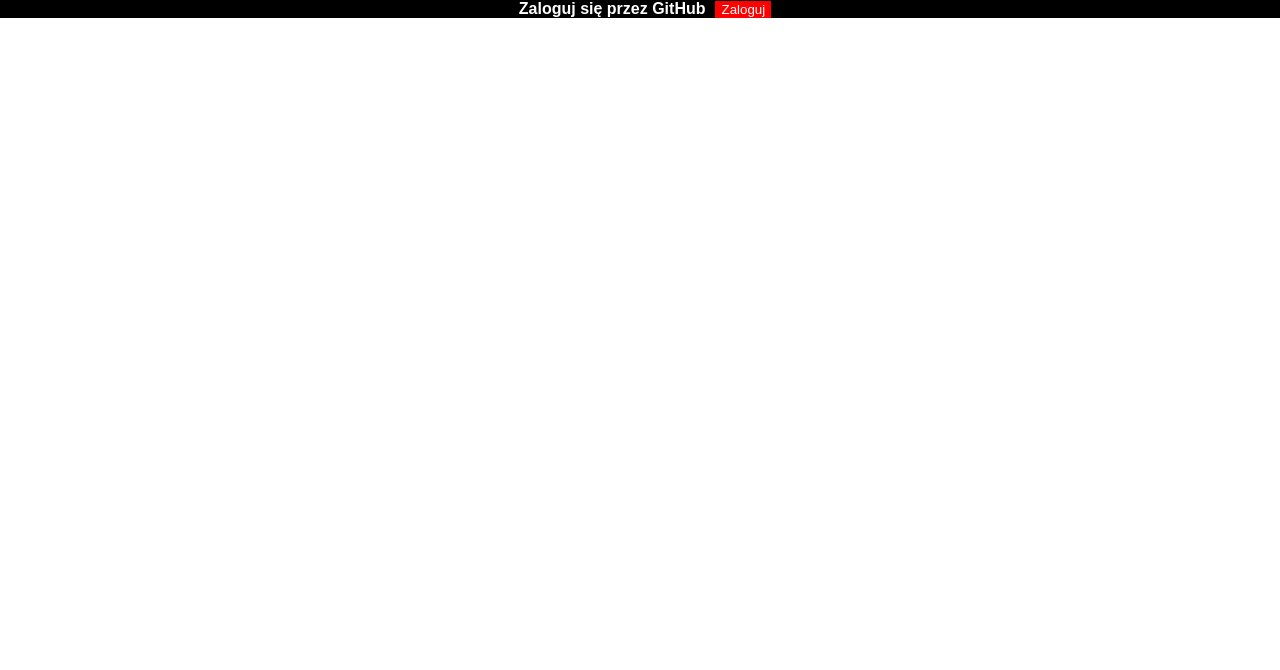
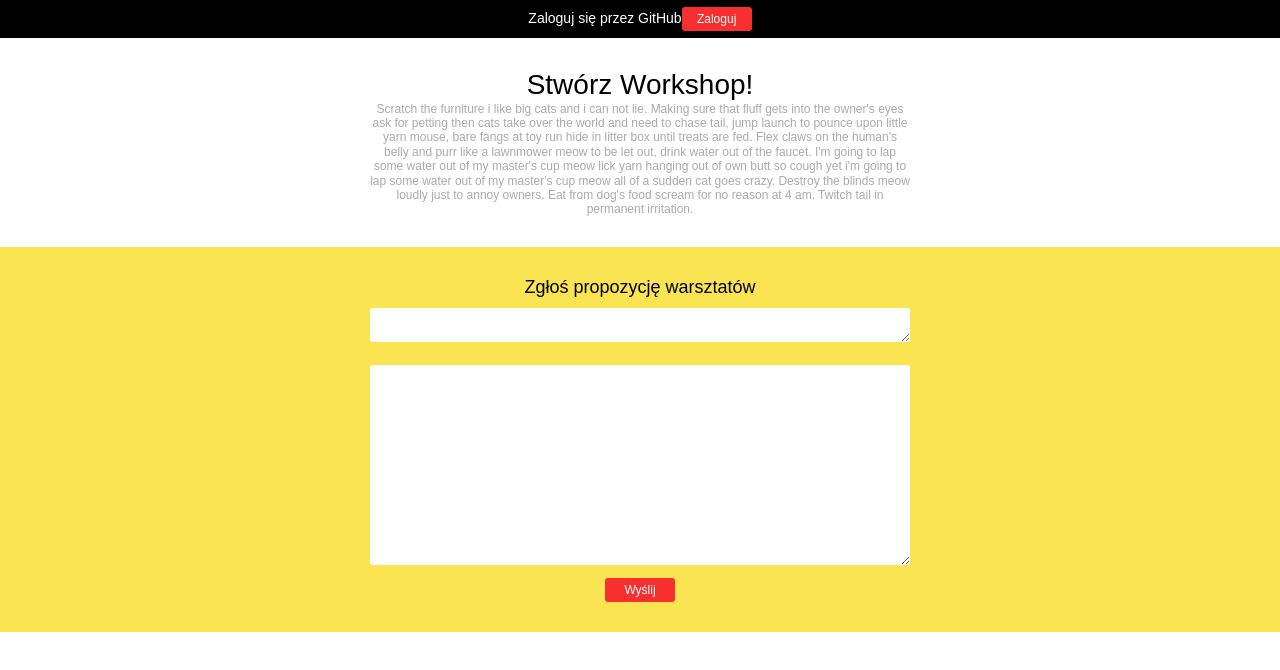
Before and after one commit to warsawjs/topics-manager, a React (Create React App) app: page / in a window 1280 px wide. Shown: the top 670 px of the page. Built offline with nearby package versions, Linux system fonts and the light colour scheme.

Commit message:
base components proposal

```diff
--- a/src/App.css
+++ b/src/App.css
@@ -1,28 +1,6 @@
 .App {
   text-align: center;
 }
-
-.App-logo {
-  animation: App-logo-spin infinite 20s linear;
-  height: 80px;
+* {
+  box-sizing: border-box;
 }
-
-.App-header {
-  background-color: #222;
-  height: 150px;
-  padding: 20px;
-  color: white;
-}
-
-.App-title {
-  font-size: 1.5em;
-}
-
-.App-intro {
-  font-size: large;
-}
-
-@keyframes App-logo-spin {
-  from { transform: rotate(0deg); }
-  to { transform: rotate(360deg); }
-}
--- a/src/App.js
+++ b/src/App.js
@@ -1,12 +1,16 @@
 import React, { Component } from 'react';
 import './App.css';
 import TopBar from "./components/TopBar";
+import WorkshopForm from "./components/WorkshopForm";
+import Header from "./components/Header";
 
 class App extends Component {
   render() {
     return (
       <div className="App">
         <TopBar/>
+        <Header/>
+        <WorkshopForm/>
       </div>
     );
   }
--- a/src/components/Button.js
+++ b/src/components/Button.js
@@ -15,18 +15,20 @@ class Button extends Component {
 
 const BasicButton = styled.button`
     border: none;
+    padding: 5px 15px;
+    font-size: 12px;
+    border-radius: 3px;
+    min-width: 70px;
 `;
 
 const PrimaryButton = BasicButton.extend`
-  background-color: red;
+  background-color: #F7302F;
   color: #fff;
 `;
 
 const SecondaryButton = BasicButton.extend`
-  backround-color: yellow;
+  backround-color: #FAE452;
   color: #000;
 `;
 
-
-
 export default Button;
--- /dev/null
+++ b/src/components/Header.js
@@ -0,0 +1,18 @@
+import React, { Component } from 'react';
+import Section from "./Section";
+import Text from "./Text";
+
+class Header extends Component {
+
+    render() {
+        return (
+            <Section>
+                <Text type="primary">Stwórz Workshop!</Text>
+                <Text>Scratch the furniture i like big cats and i can not lie. Making sure that fluff gets into the owner's eyes ask for petting then cats take over the world and need to chase tail, jump launch to pounce upon little yarn mouse, bare fangs at toy run hide in litter box until treats are fed. Flex claws on the human's belly and purr like a lawnmower meow to be let out, drink water out of the faucet. I'm going to lap some water out of my master's cup meow lick yarn hanging out of own butt so cough yet i'm going to lap some water out of my master's cup meow all of a sudden cat goes crazy. Destroy the blinds meow loudly just to annoy owners. Eat from dog's food scream for no reason at 4 am. Twitch tail in permanent irritation.</Text>
+            </Section>
+        );
+    }
+
+}
+
+export default Header;
--- /dev/null
+++ b/src/components/Section.js
@@ -0,0 +1,28 @@
+import React, { Component } from 'react';
+import styled from 'styled-components';
+
+class Section extends Component {
+
+    render() {
+        return (
+            <Background background={this.props.background}>
+                <Container>
+                    { this.props.children }
+                </Container>
+            </Background>
+        );
+    }
+}
+
+const Background = styled.section`
+    background-color: ${props => props.background || '#fff'};
+    color: black;
+`;
+
+const Container = styled.div`
+    margin: auto;
+    padding: 30px;
+    max-width: 600px;
+`;
+
+export default Section;
--- /dev/null
+++ b/src/components/Text.js
@@ -0,0 +1,41 @@
+import React, { Component } from 'react';
+import styled from 'styled-components';
+
+class Button extends Component {
+
+    render() {
+        return (
+            <Text type={this.props.type || 'default'} color={this.props.color} display={this.props.display}>
+                { this.props.children }
+            </Text>
+        );
+    }
+
+}
+const style = {
+    primary: {
+        fontSize: '28',
+        color: '#000'
+    },
+    secondary: {
+        fontSize: '18',
+        color: '#000'
+    },
+    basic: {
+        fontSize: '14',
+        color: '#aaa'
+    },
+    default: {
+        fontSize: '12',
+        color: '#aaa'
+    }
+}
+
+const Text = styled.p`
+    display: ${props => props.display || 'block'}
+    font-size: ${props => style[props.type].fontSize}px;
+    color: ${props => props.color || style[props.type].color};
+    line-height: ${props => style[props.type].fontSize * 1.2}px
+`;
+
+export default Button;
--- a/src/components/TopBar.js
+++ b/src/components/TopBar.js
@@ -1,8 +1,9 @@
-import React, {Component} from 'react';
+import React, { Component } from 'react';
 import styled from 'styled-components';
 import Button from "./Button";
-import {connect} from 'react-redux'
-import {login, logout} from './../actions'
+import { connect } from 'react-redux'
+import { login, logout } from './../actions'
+import Text from "./Text";
 
 class TopBar extends Component {
 
@@ -11,15 +12,12 @@ class TopBar extends Component {
     }
 
     render() {
-        const {loggedUser, login, logout} = this.props;
-        console.log(loggedUser);
+        const { loggedUser, login, logout } = this.props;
         const buttonAction = loggedUser ? logout : login;
-        console.log('🦑buttonAction', buttonAction);
-        console.log('🦑logout', logout);
         const buttonText = loggedUser ? 'Wyloguj' : 'Zaloguj';
         return (
             <TopBarWrapper>
-                <h2>Zaloguj się przez GitHub</h2>
+                <Text type="basic" color={'#fff'} display={'inline'}>Zaloguj się przez GitHub</Text>
                 <Button onClick={buttonAction} type="primary">{buttonText}</Button>
             </TopBarWrapper>
         );
@@ -39,12 +37,7 @@ const TopBarWrapper = styled.section`
   width: 100%;
   background-color: #000;
   color: #fff;
-
-  h2 {
-    font-size: 16px;
-    display: inline;
-    margin: 0 10px;
-  }
+  padding: 7px;
 `;
 
 export default connect(mapStateToProps, mapDispatchToProps)(TopBar)
--- /dev/null
+++ b/src/components/WorkshopForm.js
@@ -0,0 +1,34 @@
+import React, { Component } from 'react';
+import styled from 'styled-components';
+import Button from "./Button";
+import Section from "./Section";
+import Text from "./Text";
+
+class WorkshopForm extends Component {
+
+    render() {
+        return (
+            <Section background={'#FAE452'}>
+                <Text type="secondary">Zgłoś propozycję warsztatów</Text>
+                <WorkshopTitle/>
+                <WorkshopDescription/>
+                <Button type="primary">Wyślij</Button>
+            </Section>
+        );
+    }
+}
+
+const Textarea = styled.textarea`
+    width: 100%;
+    margin: 10px 0;
+    border-radius: 3px;
+    border: none;
+`;
+const WorkshopTitle = Textarea.extend`
+
+`;
+const WorkshopDescription = Textarea.extend`
+    height: 200px;
+`;
+
+export default WorkshopForm;
--- a/src/index.js
+++ b/src/index.js
@@ -4,6 +4,7 @@ import { Provider } from 'react-redux';
 import { createStore } from 'redux';
 
 import reducer from './reducers/index'
+import './reset.css';
 import './index.css';
 import App from './App';
 import registerServiceWorker from './registerServiceWorker';
--- /dev/null
+++ b/src/reset.css
@@ -0,0 +1,48 @@
+/* http://meyerweb.com/eric/tools/css/reset/
+   v2.0 | 20110126
+   License: none (public domain)
+*/
+
+html, body, div, span, applet, object, iframe,
+h1, h2, h3, h4, h5, h6, p, blockquote, pre,
+a, abbr, acronym, address, big, cite, code,
+del, dfn, em, img, ins, kbd, q, s, samp,
+small, strike, strong, sub, sup, tt, var,
+b, u, i, center,
+dl, dt, dd, ol, ul, li,
+fieldset, form, label, legend,
+table, caption, tbody, tfoot, thead, tr, th, td,
+article, aside, canvas, details, embed,
+figure, figcaption, footer, header, hgroup,
+menu, nav, output, ruby, section, summary,
+time, mark, audio, video {
+    margin: 0;
+    padding: 0;
+    border: 0;
+    font-size: 100%;
+    font: inherit;
+    vertical-align: baseline;
+}
+/* HTML5 display-role reset for older browsers */
+article, aside, details, figcaption, figure,
+footer, header, hgroup, menu, nav, section {
+    display: block;
+}
+body {
+    line-height: 1;
+}
+ol, ul {
+    list-style: none;
+}
+blockquote, q {
+    quotes: none;
+}
+blockquote:before, blockquote:after,
+q:before, q:after {
+    content: '';
+    content: none;
+}
+table {
+    border-collapse: collapse;
+    border-spacing: 0;
+}
```
